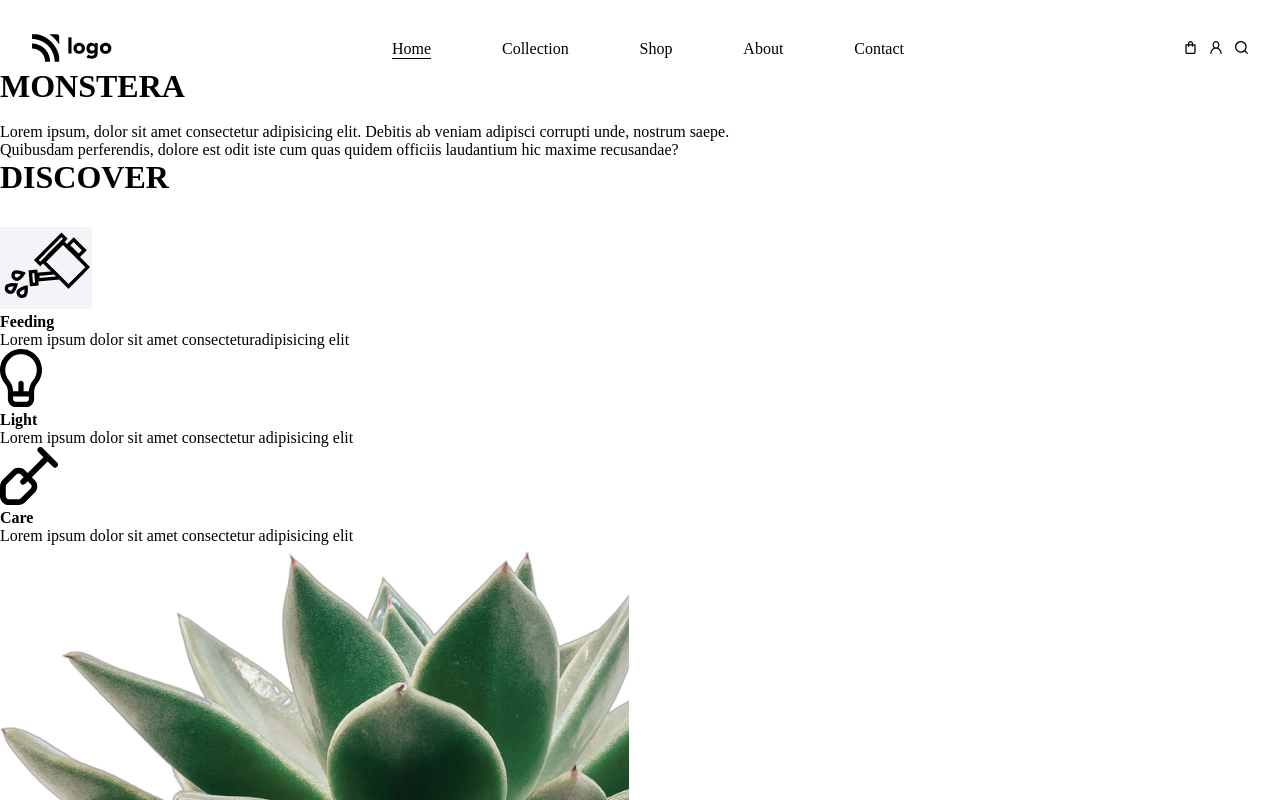
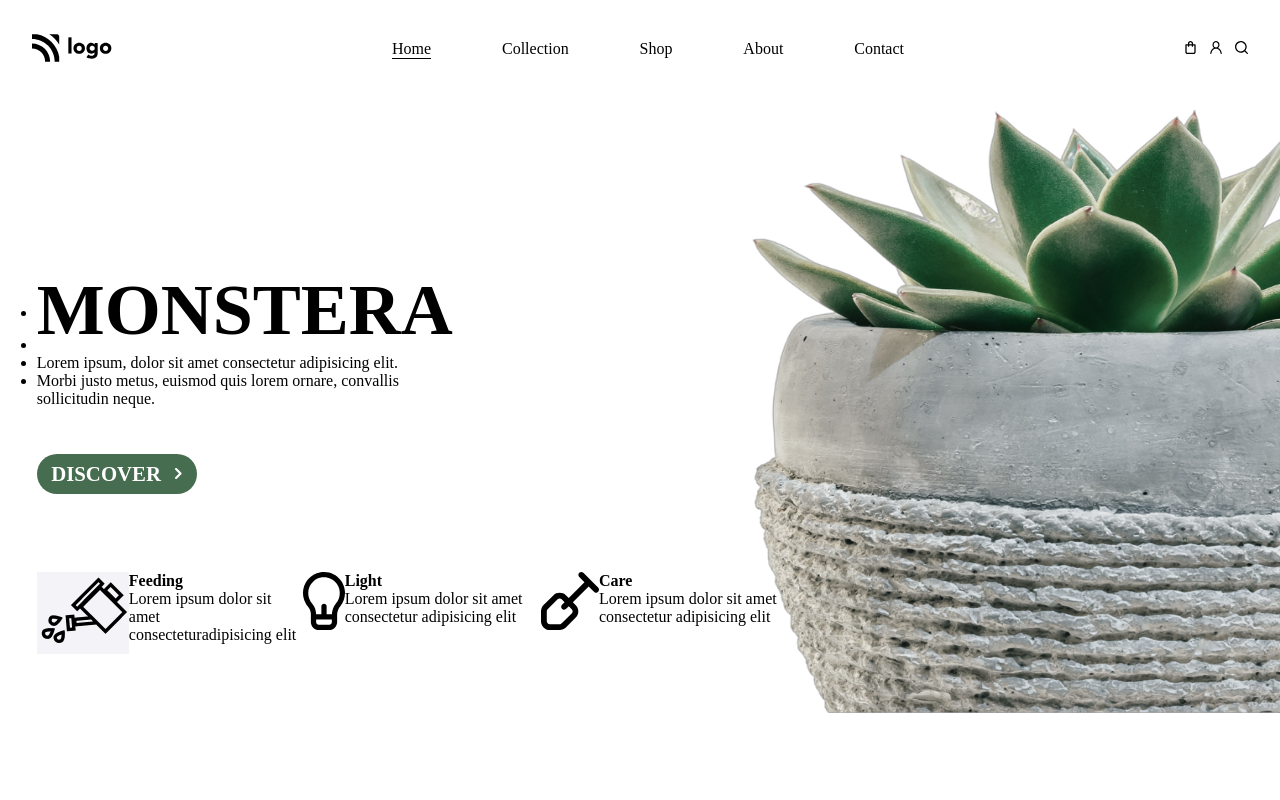
Before and after one commit to Nishantrajputs45/live-class-project-6, a website: page index.html in a window 1280 px wide. Shown: the top 800 px of the page. Drawn offline with Linux system fonts and the light colour scheme; a web font is replaced by a local one.

Commit message:
Middle part is created

```diff
--- a/index.html
+++ b/index.html
@@ -61,6 +61,71 @@
         width: 0.8rem;
         height: 0.8rem;
       }
+      #midWhole {
+        display: flex;
+        justify-content: space-between;
+      }
+      #midWholePart1 {
+        display: flex;
+        flex-direction: column;
+        justify-content: space-around;
+        position: relative;
+        top: 2.1rem;
+        left: 2.3rem;
+        width: 60rem;
+      }
+      #midWholePart11 {
+        position: relative;
+        top: 6rem;
+      }
+      #midWholePart11 > div > ul :nth-child(3) {
+        width: 25rem;
+      }
+
+      #midWholePart11 > div > ul :nth-child(4) {
+        width: 25rem;
+      }
+
+      #midWholePart13 {
+        display: flex;
+      }
+      .midWholePart13Parts {
+        display: flex;
+      }
+
+      #imgMain {
+        width: 33rem;
+        height: 38rem;
+        position: relative;
+        top: 2.3rem;
+      }
+
+      #monstera:first-child {
+        font-size: 4.5rem;
+        position: relative;
+        top: 1rem;
+      }
+      #midWholePart12 {
+        background-color: #466d50;
+        width: 10rem;
+        border-radius: 5rem;
+        position: relative;
+        top: 2rem;
+        padding: 0.5rem 0;
+      }
+      #midWholePart121 {
+        display: flex;
+        justify-content: space-evenly;
+        color: #ffffffff;
+      }
+      #midWholePart121 div h1 {
+        font-size: 1.3rem;
+      }
+      #midWholePart122 img {
+        height: 0.7rem;
+        position: relative;
+        top: 0.2rem;
+      }
     </style>
   </head>
   <body>
@@ -105,13 +170,10 @@
             <ul>
               <li><h1 id="monstera">MONSTERA</h1></li>
               <li></li>
+              <li>Lorem ipsum, dolor sit amet consectetur adipisicing elit.</li>
               <li>
-                Lorem ipsum, dolor sit amet consectetur adipisicing elit.
-                Debitis ab veniam adipisci corrupti unde, nostrum saepe.
-              </li>
-              <li>
-                Quibusdam perferendis, dolore est odit iste cum quas quidem
-                officiis laudantium hic maxime recusandae?
+                Morbi justo metus, euismod quis lorem ornare, convallis
+                sollicitudin neque.
               </li>
             </ul>
           </div>
```
